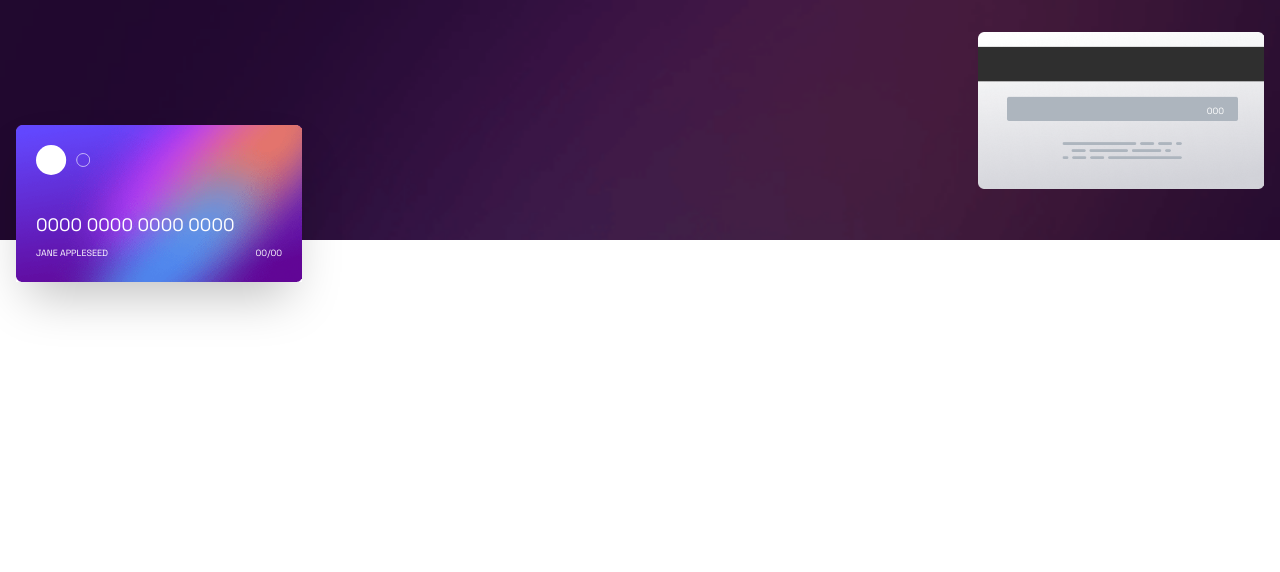
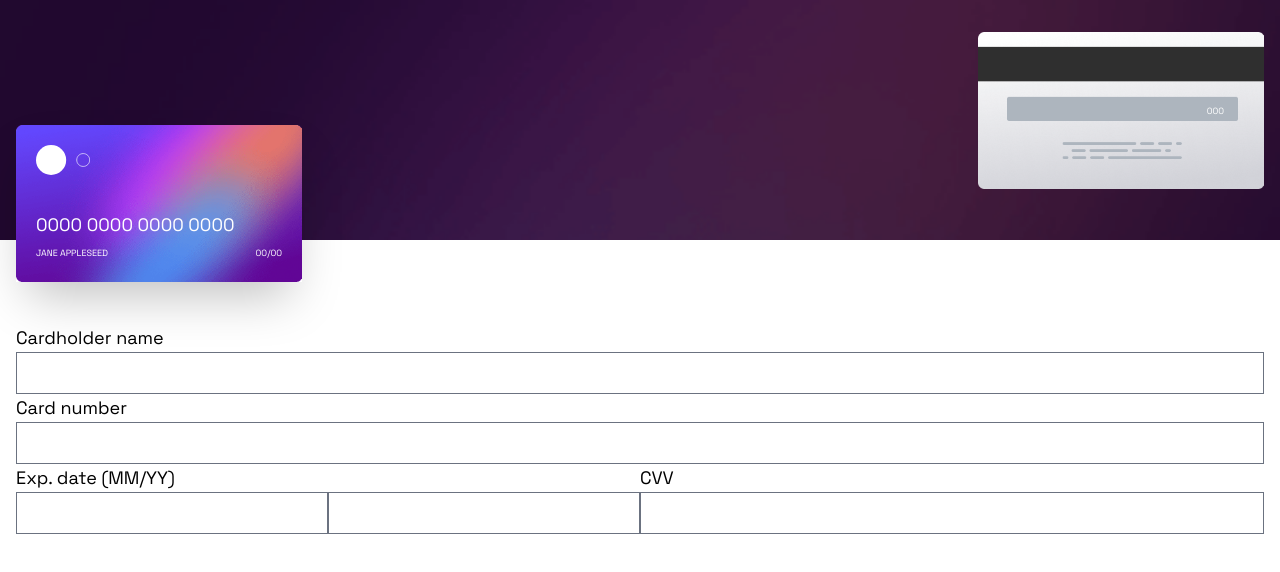
Before and after one commit to solvman/interactive-card-details-form-main, a Next.js app: page / in a window 1280 px wide. Shown: the top 572 px of the page. Built offline with nearby package versions, Linux system fonts and the light colour scheme.

Commit message:
feat: Add credit card form to homepage

```diff
--- a/app/page.tsx
+++ b/app/page.tsx
@@ -4,7 +4,7 @@ import imageCardLogo from "@/public/images/card-logo.svg";
 export default function Home() {
   return (
     <main>
-      <section className="h-[240px] bg-mobile bg-cover bg-no-repeat pt-8">
+      <section className="mb-20 h-[240px] bg-mobile bg-cover bg-no-repeat pt-8">
         <div className="wrapper">
           <div className="card relative ml-auto bg-card-back">
             <p className="text-inverted absolute right-10 top-1/2 -translate-y-1/2 text-[0.5625rem]">
@@ -27,7 +27,36 @@ export default function Home() {
           </div>
         </div>
       </section>
-      <section></section>
+      <section className="relative pt-1">
+        <div className="wrapper">
+          <form>
+            <label htmlFor="name">
+              <span className="block">Cardholder name</span>
+              <input type="text" id="name" className="w-full" />
+            </label>
+            <label htmlFor="card-number">
+              <span className="block">Card number</span>
+              <input type="text" id="card-number" className="w-full" />
+            </label>
+            <div className="flex flex-row">
+              <div className="flex w-1/2 flex-row flex-wrap">
+                <label htmlFor="exp-month" className="basis-full">
+                  <span>Exp. date (MM/YY)</span>
+                </label>
+                <input type="text" id="exp-month" className="w-1/2" />
+                <input type="text" id="exp-year" className="w-1/2" />
+              </div>
+
+              <div className="flex w-1/2 flex-col">
+                <label htmlFor="cvv">
+                  <span>CVV</span>
+                </label>
+                <input type="text" id="cvv" className="w-full" />
+              </div>
+            </div>
+          </form>
+        </div>
+      </section>
     </main>
   );
 }
--- a/package.json
+++ b/package.json
@@ -14,6 +14,7 @@
     "react-dom": "^18"
   },
   "devDependencies": {
+    "@tailwindcss/forms": "^0.5.7",
     "@types/node": "^20",
     "@types/react": "^18",
     "@types/react-dom": "^18",
--- a/tailwind.config.ts
+++ b/tailwind.config.ts
@@ -36,6 +36,6 @@ const config: Config = {
       },
     },
   },
-  plugins: [],
+  plugins: [require("@tailwindcss/forms")],
 };
 export default config;
```
Also changed, not shown: 1 other file (tests, documents, lock files or other folders).
